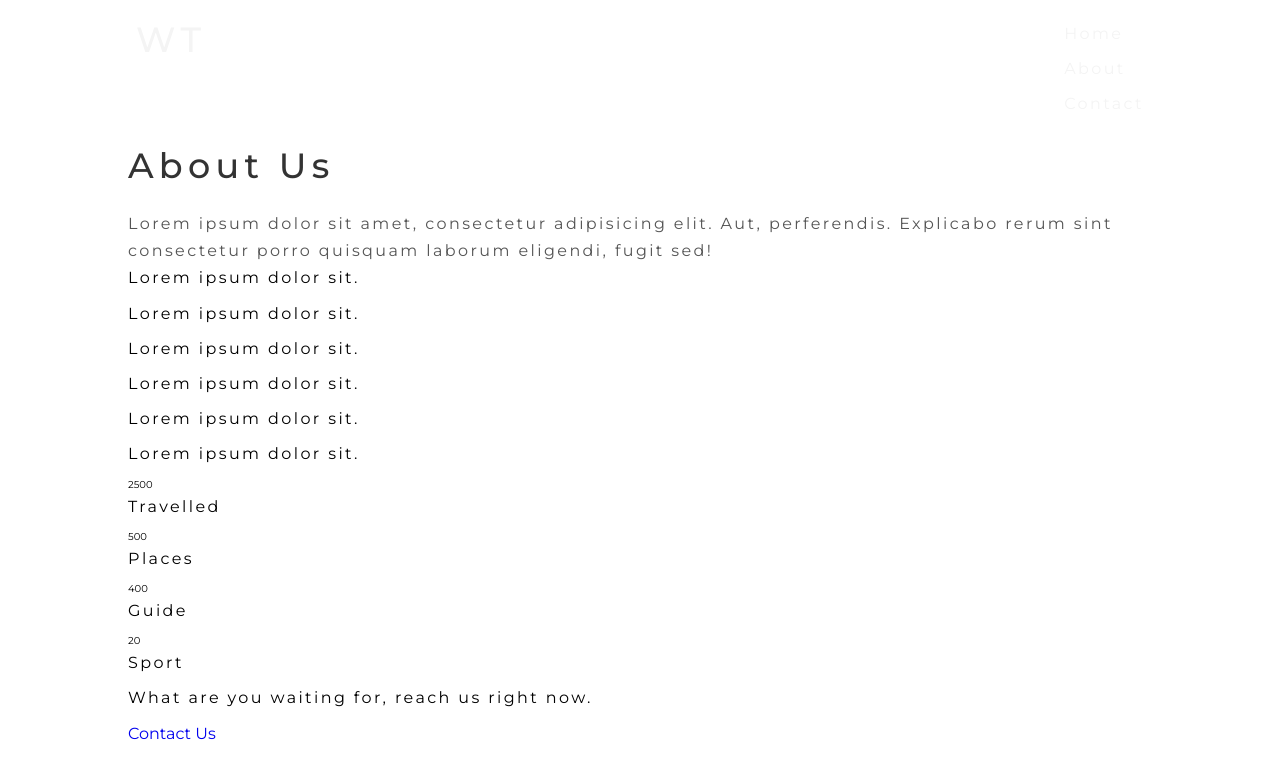
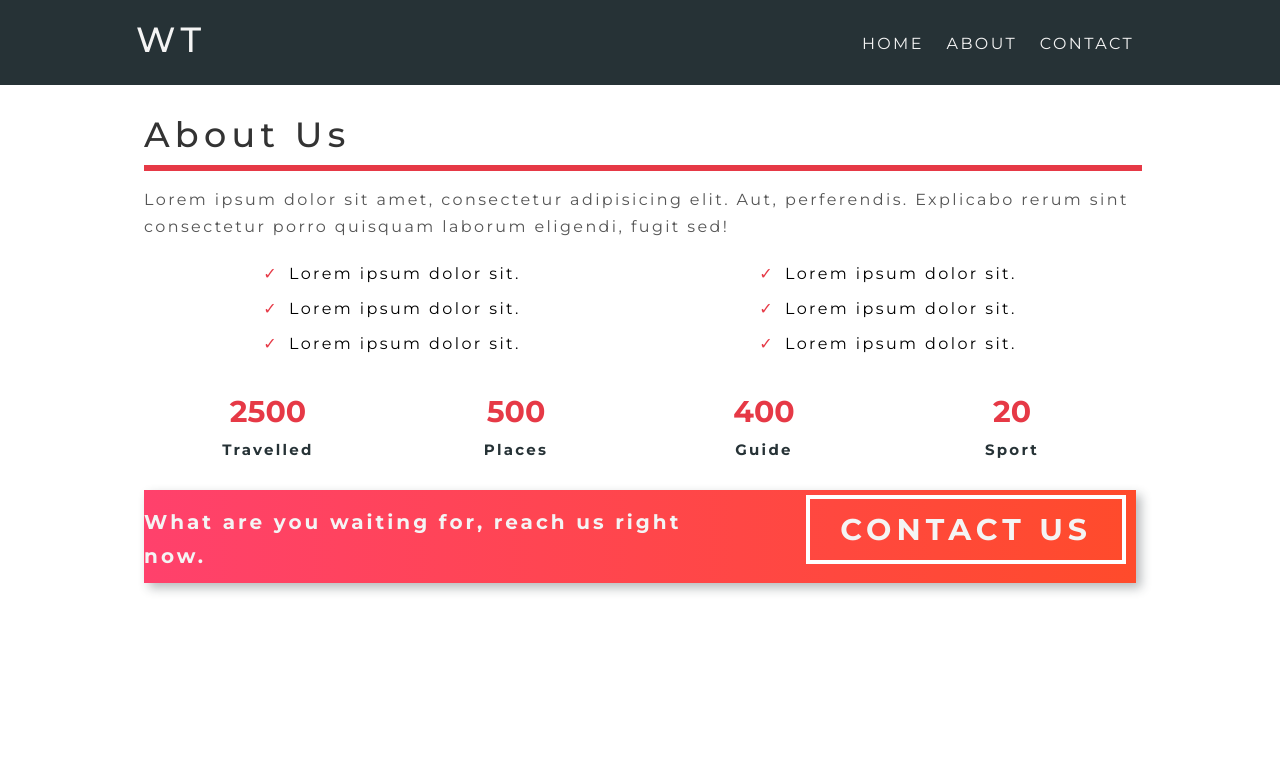
Before and after one commit to pkumars397/Travel-Site, a plain HTML site: page about.html in a window 1280 px wide. Drawn offline with Linux system fonts and the light colour scheme.

Commit message:
done with styling of about page

```diff
--- a/css/styles.css
+++ b/css/styles.css
@@ -54,6 +54,7 @@ h3 {
 
 .md-heading {
     font-size: 2.2rem;
+    font-weight: 500;
 }
 
 .text-red {
@@ -71,7 +72,9 @@ h3 {
 .text-gray {
     color: #555;
 }
-
+.bg-dark{
+    background-color: #263236;
+}
 .btn {
     display: inline-block;
     text-transform: uppercase;
@@ -136,7 +139,7 @@ header {
     clear: both;
 }
 
-header .nav-bar .nav-item {
+ .nav-bar .nav-item {
     display: inline-block;
     padding: 1rem;
     text-transform: uppercase;
@@ -163,10 +166,12 @@ header .nav-bar .nav-item {
 .row {
     height: 350px;
     box-shadow: 0px 0px 20px 0px rgba(0, 0, 0, 0.304);
+    background-color: #fff;
 }
 
 .row1 {
     margin-bottom: 10em;
+
 }
 
 .row1 .img-box,
@@ -201,3 +206,161 @@ header .nav-bar .nav-item {
     display: block;
     clear:both;
 }
+
+/* ! Feature Section */
+
+.feature{
+    /* border: 2px solid black; */
+    padding:10em 0;
+}
+
+.box-wrapper{
+    box-shadow: 5px 10px 20px 0px rgba(0, 0, 0, 0.342);
+}
+.box{
+    width: 33.3333%;
+    float:left;
+    padding: 2.2em;
+    text-align: center;
+}
+
+.box-wrapper::after{
+    content: "";
+    display: block;
+    clear: both;
+}
+
+.box1 ,.box3{
+    background-color: #263236;
+    color:white
+}
+
+.box2{
+    background: linear-gradient(to right, #ff416c, #ff4b2b);
+}
+
+
+/* Footer Styling */
+
+.footer{
+    background-color: #263236;
+    color:white;
+    text-align: center;
+    padding: 1.5em;
+}
+.social-media .fa-brands{
+    margin:2rem
+}
+
+/* About US PAGE */
+.about{
+    padding: 2rem;
+}
+.about-heading::after{
+    content: "";
+    display: block;
+    border: 3px solid #e63946;
+    width: 100%;
+}
+
+/* About wrapper styling */
+
+.about-wrapper{
+    /* border:2px solid black ; */
+    text-align: center;
+    margin-top: 2rem;
+}
+.about-wrapper .left{
+    float:left;
+    width: 50%;
+}
+.about-wrapper .right{
+    float: right;
+    width: 50%;
+}
+
+.about-wrapper::after{
+    content:"";
+    display: block;
+    clear: both;
+}
+
+.about-wrapper li::before{
+    content:"\2713";
+    color:#e63946;
+    padding-right:1rem;
+
+}
+
+/* count Styling */
+
+.count{
+    /* border: 2px solid black; */
+    text-align: center;
+    margin-top:2rem;
+}
+
+.count-items{
+    /* border:2px solid red; */
+    width: 25%;
+    float:left;
+}
+.count::after{
+    content: "";
+    display:block;
+    clear: both;
+}
+
+.count-items span{
+    font-size: 3rem;
+    font-weight: 700;
+    color:#e63946;
+}
+.count p{
+    font-size: 1.5rem;
+    font-weight: 700;
+    color: #263236;
+}
+
+/* cta Banner Styling */
+
+.cta-banner {
+    /* border: 2px solid black; */
+    background: linear-gradient(to right, #ff416c, #ff4b2b);
+    color:#f4f4f4;
+    margin-top:2em;
+    box-shadow: 5px 5px 10px 0px rgba(38, 50, 54, 0.331);
+}
+.cta-banner .cta-bannner-left{
+ float:left;
+ width: 60%;
+ font-weight: 700;
+}
+.cta-banner .cta-banner-right{
+    float:right;
+    width: 40%;
+    text-align: right;
+}
+
+.cta-line{
+   font-size: 2rem;
+   font-weight: 700;
+   margin-top: 1.5rem;
+}
+.btn-cta{
+    display: inline-block;
+    text-align: center;
+    text-transform: uppercase;
+    color:#f4f4f4;
+    font-size: 3rem;
+    font-weight: 700;
+    border:4px solid white;
+    padding:0.5rem 3rem;
+    letter-spacing: 0.5rem;
+    margin:0.5rem 1rem;
+}
+.cta-banner::after{
+    content: "";
+    display: block;
+    clear:both;
+}
```
